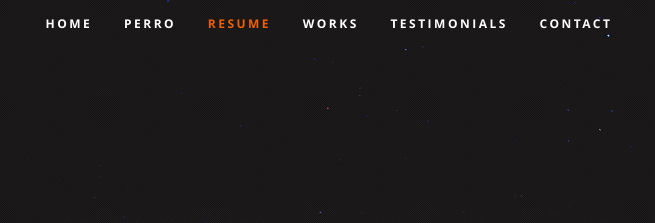
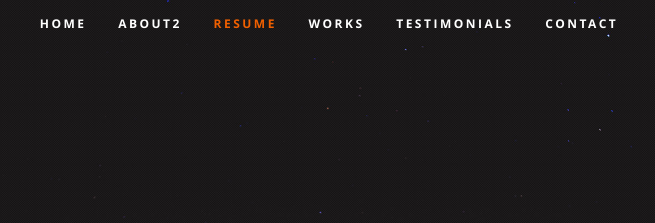
Before and after one commit to ljara1374/hackaton_1_CV, a plain HTML site: page index.html in a window 1280 px wide. Shown: the top 223 px of the page, 311-966 px from the left. Drawn offline with nearby package versions, Linux system fonts and the light colour scheme.

Commit message:
cambio 4

```diff
--- a/index.html
+++ b/index.html
@@ -45,7 +45,7 @@
 
          <ul id="nav" class="nav">
             <li class="current"><a class="smoothscroll" href="#home">Home</a></li>
-            <li><a class="smoothscroll" href="#about">Perro</a></li>
+            <li><a class="smoothscroll" href="#about">About2</a></li>
 	         <li><a class="smoothscroll" href="#resume">Resume</a></li>
             <li><a class="smoothscroll" href="#portfolio">Works</a></li>
             <li><a class="smoothscroll" href="#testimonials">Testimonials</a></li>
```
